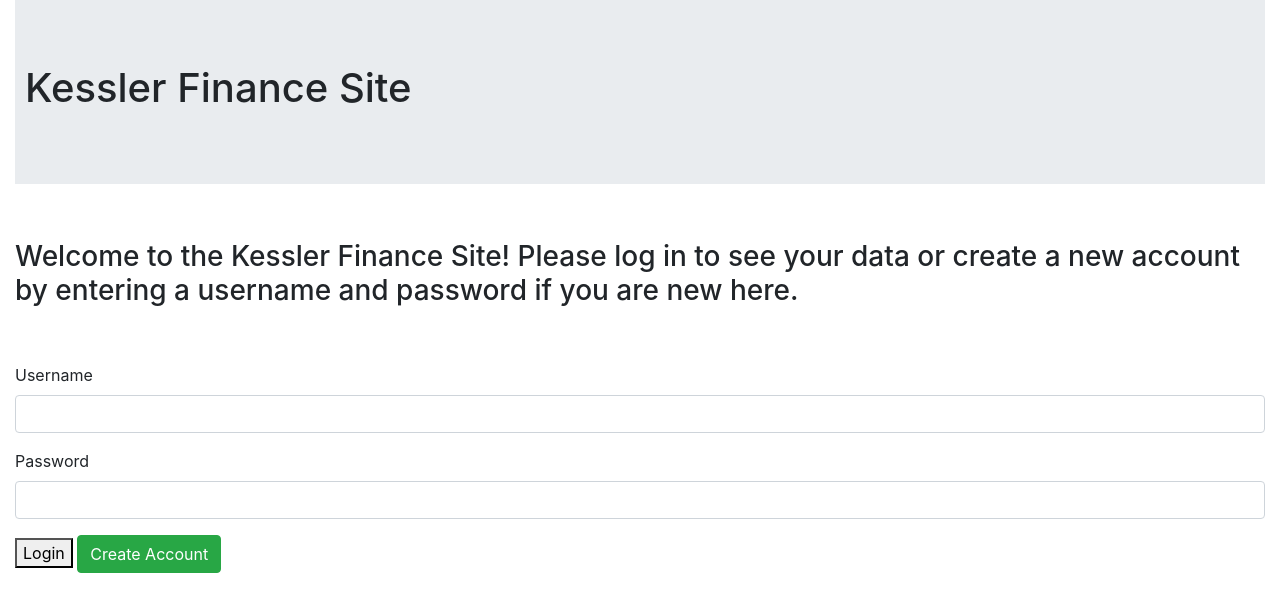
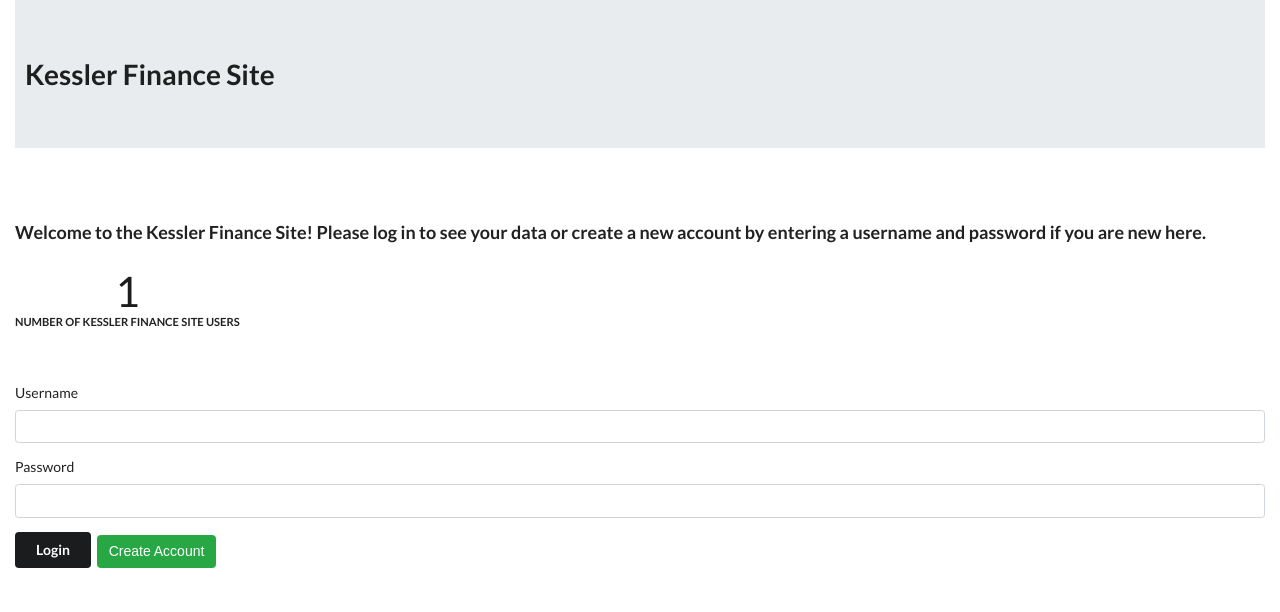
Before and after one commit to WillKessler7/financeSite, a Django app: template analyticals/templates/analyticals/loginView.html in a window 1280 px wide. Shown: the top 612 px of the page. Run offline with Django 3.2, Linux system fonts and the light colour scheme; the template is opened without the code that fills it: most values are stand-ins (such as "Sample title", 1, 10 or a date in 2020); some libraries are stand-ins or nearby versions.

```diff
--- a/analyticals/templates/analyticals/loginView.html
+++ b/analyticals/templates/analyticals/loginView.html
@@ -11,6 +11,11 @@
 
     <!-- jQuery library -->
     <script src="https://ajax.googleapis.com/ajax/libs/jquery/3.5.1/jquery.min.js"></script>
+
+    <!-- semantic ui -->
+    <link rel="stylesheet" type='text/css' href="https://cdnjs.cloudflare.com/ajax/libs/semantic-ui/2.2.14/semantic.min.css" />
+    <script src="https://cdnjs.cloudflare.com/ajax/libs/semantic-ui/2.4.1/semantic.min.js"></script>
+
 
     <!-- Popper JS -->
     <script src="https://cdnjs.cloudflare.com/ajax/libs/popper.js/1.16.0/umd/popper.min.js"></script>
@@ -29,6 +34,16 @@
 
                 <h3>Welcome to the Kessler Finance Site! Please log in to see your
 data or create a new account by entering a username and password if you are new here.</h3>
+
+                <!-- displays the number of users as a statistic -->
+                <div class="ui small statistic">
+                    <div class="value">
+                        {{ numUsers }}
+                    </div>
+                    <div class="label">
+                        Number of Kessler Finance Site Users
+                    </div>
+                </div>
 
                 <form method="POST">
                     {% csrf_token %}
@@ -58,7 +73,7 @@ data or create a new account by entering a username and password if you are new
                         </div>
 
                         <!-- login button if user already has an acct -->
-                        <button type="submit" value='login' name="submit">Login</button>
+                        <button class="ui secondary button" type="submit" value='login' name="submit">Login</button>
 
 
                         <!-- create acct button if user doesn't already have one -->
--- a/analyticals/templates/analyticals/stockPickView.html
+++ b/analyticals/templates/analyticals/stockPickView.html
@@ -10,6 +10,11 @@
 
     <!-- jQuery library -->
     <script src="https://ajax.googleapis.com/ajax/libs/jquery/3.5.1/jquery.min.js"></script>
+
+    <!-- semantic ui -->
+    <link rel="stylesheet" type='text/css' href="https://cdnjs.cloudflare.com/ajax/libs/semantic-ui/2.2.14/semantic.min.css" />
+    <script src="https://cdnjs.cloudflare.com/ajax/libs/semantic-ui/2.4.1/semantic.min.js"></script>
+
 
     <!-- Popper JS -->
     <script src="https://cdnjs.cloudflare.com/ajax/libs/popper.js/1.16.0/umd/popper.min.js"></script>
```
Also changed, not shown: analyticals/templates/analyticals/stockDisplayView.html (+13 -0 lines), analyticals/views.py (+4 -3 lines).
